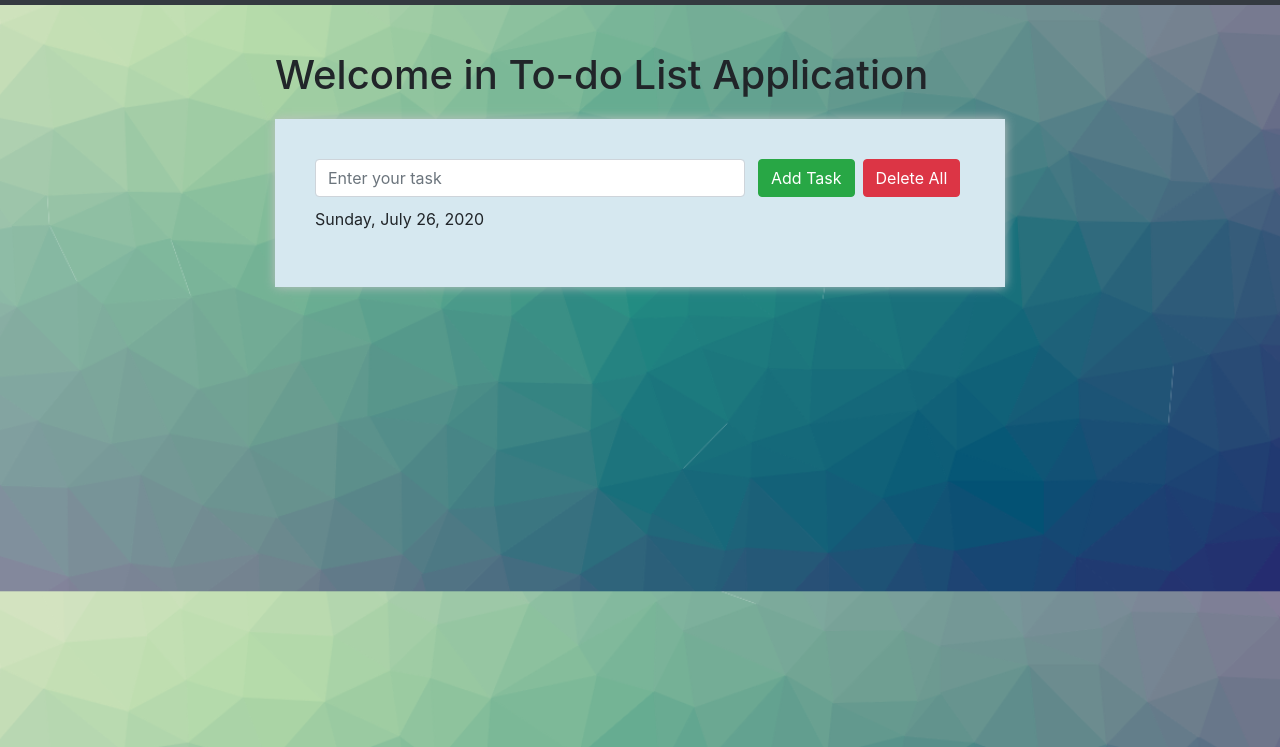
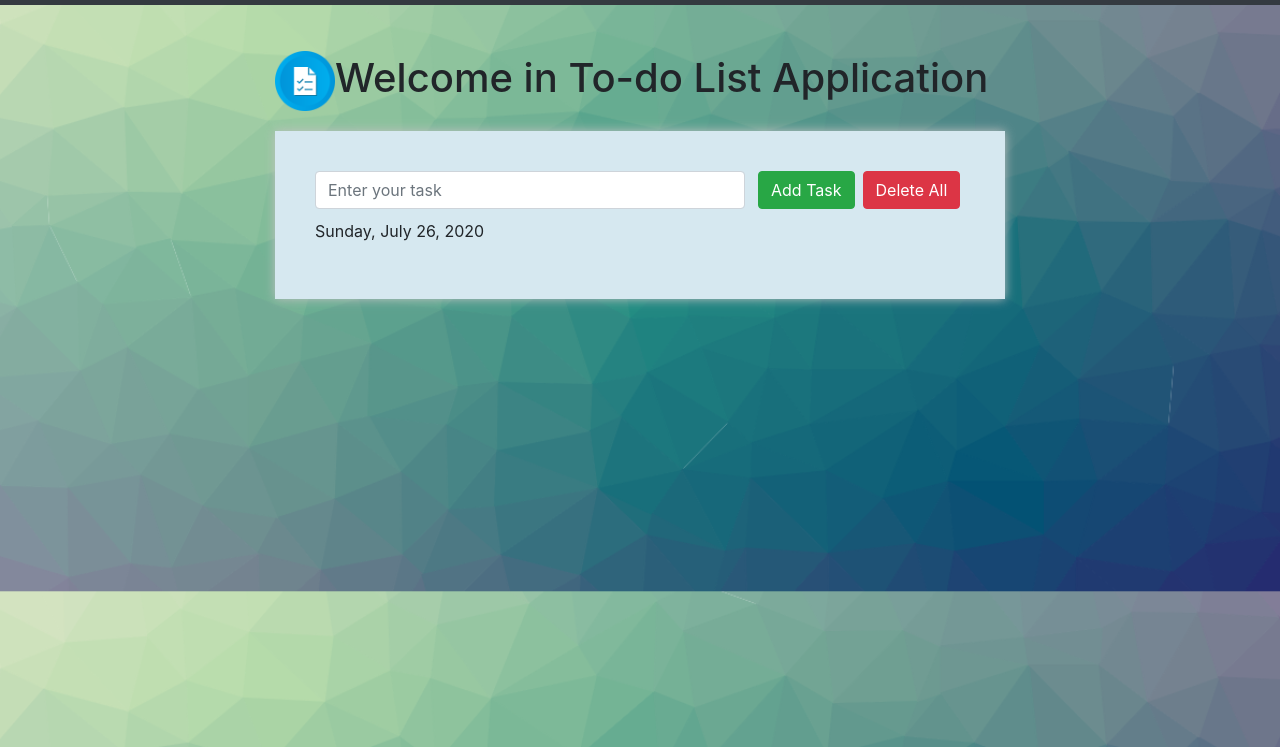
Before and after one commit to arbeenasara/To-do-App, a plain HTML site: page index.html in a window 1280 px wide. Shown: the part 53-800 px from the top of the page. Drawn offline with nearby package versions, Linux system fonts and the light colour scheme.

Commit message:
To-do App

```diff
--- a/index.html
+++ b/index.html
@@ -33,7 +33,7 @@
         <div class="container">
           <div class="row justify-content-md-center">
             <div class="col-sm-12 col-md-8">
-              <h1>Welcome in To-do List Application</h1>
+              <h1><img class="icon" src="img/icon.png" width="60" height="60">Welcome in To-do List Application</h1>
               <div class="todo-inner">
                 <div class="form-row">
                   <div class="col-8 mr-sm-2">
```
